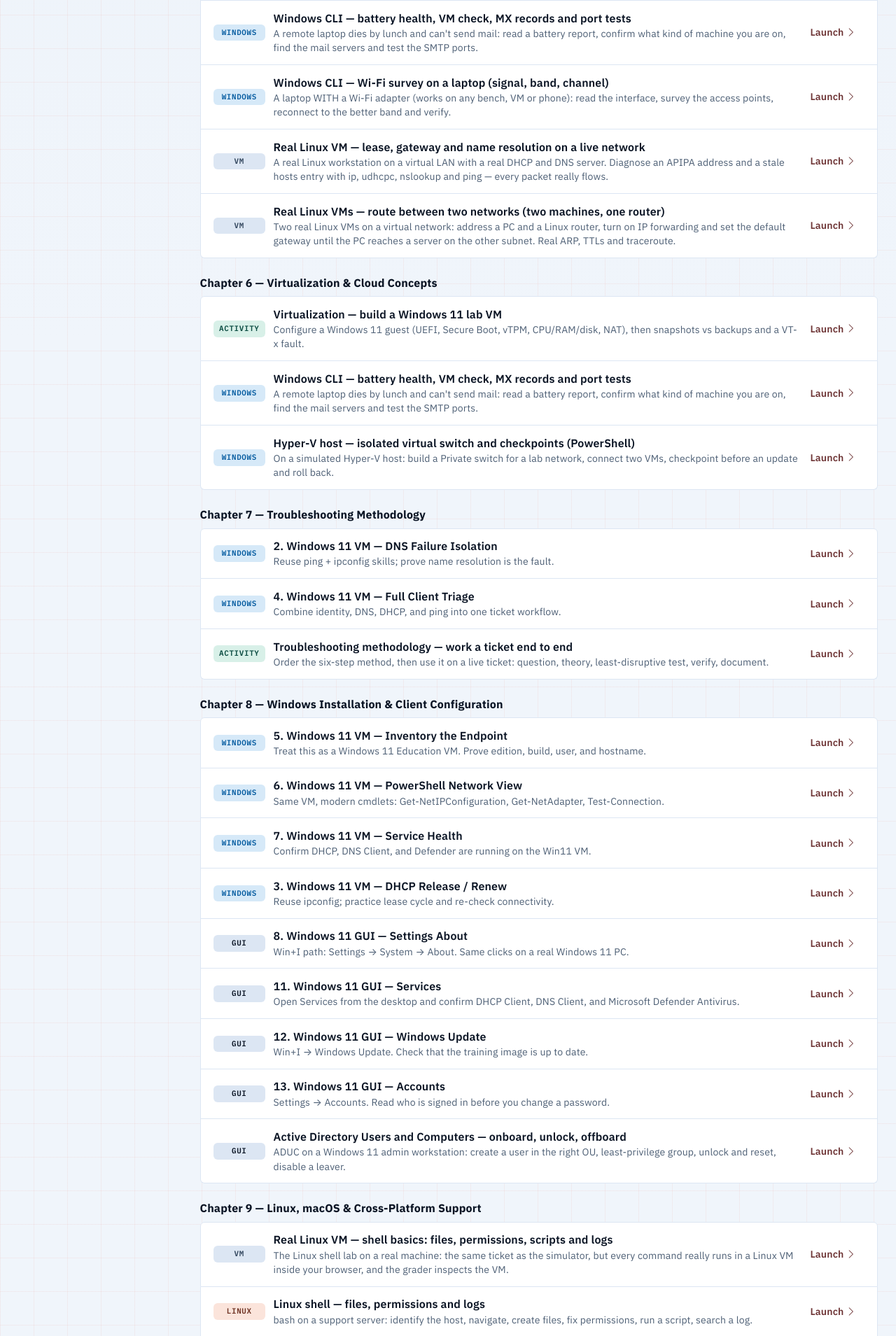
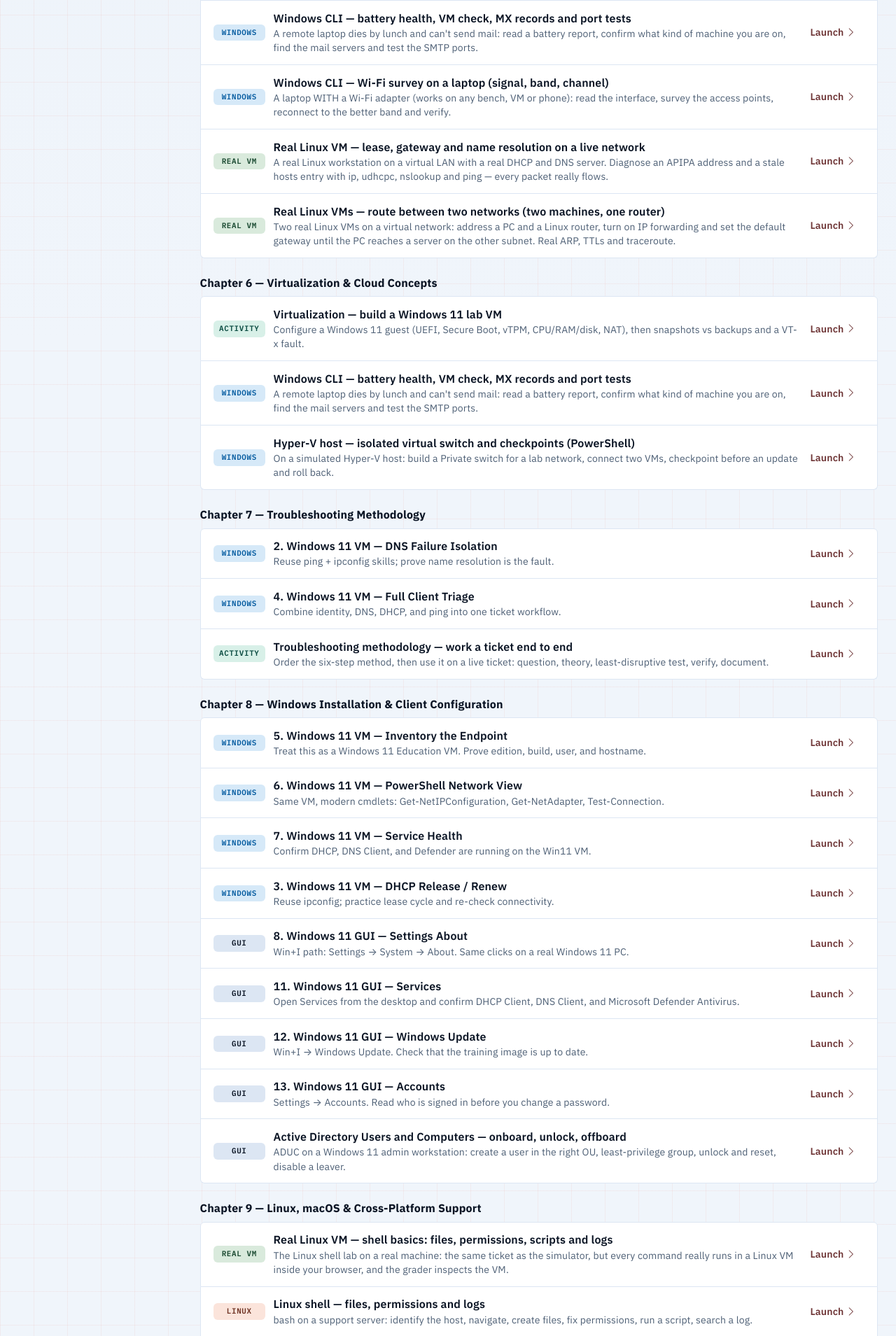
Before and after one commit to Novakornothing/ciwt-lms, a Flask app: page /class/1/labs in a window 1280 px wide. Shown: the part 2667-4576 px from the top of the page at 70% size. Run offline with Flask 3, Linux system fonts and the light colour scheme; a user stored in the database is signed in; data comes from the database, SQL or seed files in the repository; data that the repository does not hold is empty; some libraries are stand-ins or nearby versions.

Commit message:
vm: REAL VM tag in lab lists

```diff
--- a/static/css/labs.css
+++ b/static/css/labs.css
@@ -12,7 +12,9 @@
 .lab-kind-win11gui, .lab-kind-activity, .lab-kind-linux, .lab-kind-ticket, .lab-kind-classroom { background: var(--surface-3); color: var(--ink); }
 .lab-kind-linux { background: color-mix(in srgb, #e95420 16%, var(--surface)); color: color-mix(in srgb, #e95420 45%, var(--ink)); }
 .lab-kind-activity { background: color-mix(in srgb, var(--success) 16%, var(--surface)); color: color-mix(in srgb, var(--success) 40%, var(--ink)); }
-[data-theme="dark"] .lab-kind-linux, [data-theme="dark"] .lab-kind-activity { color: var(--ink); }
+.lab-kind-vm { background: color-mix(in srgb, #2b8a3e 18%, var(--surface)); color: color-mix(in srgb, #2b8a3e 45%, var(--ink)); }
+[data-theme="dark"] .lab-kind-linux, [data-theme="dark"] .lab-kind-activity, [data-theme="dark"] .lab-kind-vm { color: var(--ink); }
+.lab-real-link { color: var(--ink-secondary); }
 
 /* ---------- page head */
 .lab-head { display: grid; grid-template-columns: minmax(0, 1fr) minmax(220px, 300px); gap: 1rem; align-items: end; margin-bottom: 1rem; }
--- a/templates/_lab_row.html
+++ b/templates/_lab_row.html
@@ -2,7 +2,7 @@
    Import with: {% from '_lab_row.html' import lab_row %}  — pass prog (lab_progress row or None) to show progress. #}
 {% macro lab_row(lab, sub=None, show_kind=True, prog=None, href=None) %}
   <a class="list-group-item list-group-item-action lab-row{{ ' no-kind' if not show_kind }}" href="{{ href or url_for('interactive_lab', lab_id=lab.id) }}">
-    {% if show_kind %}<span class="lab-kind lab-kind-{{ lab.kind }}">{{ {'win11gui': 'GUI', 'activity': 'ACTIVITY', 'classroom': 'CLASSROOM'}.get(lab.kind, lab.kind|upper) }}</span>{% endif %}
+    {% if show_kind %}<span class="lab-kind lab-kind-{{ lab.kind }}">{{ {'win11gui': 'GUI', 'activity': 'ACTIVITY', 'classroom': 'CLASSROOM', 'vm': 'REAL VM'}.get(lab.kind, lab.kind|upper) }}</span>{% endif %}
     <span class="lab-row-main"><span class="lab-row-title">{{ lab.title }}</span>
       {% set s = sub or lab.align or lab.blurb %}{% if s %}<span class="lab-row-sub">{{ s }}</span>{% endif %}</span>
     {% if prog %}
```
